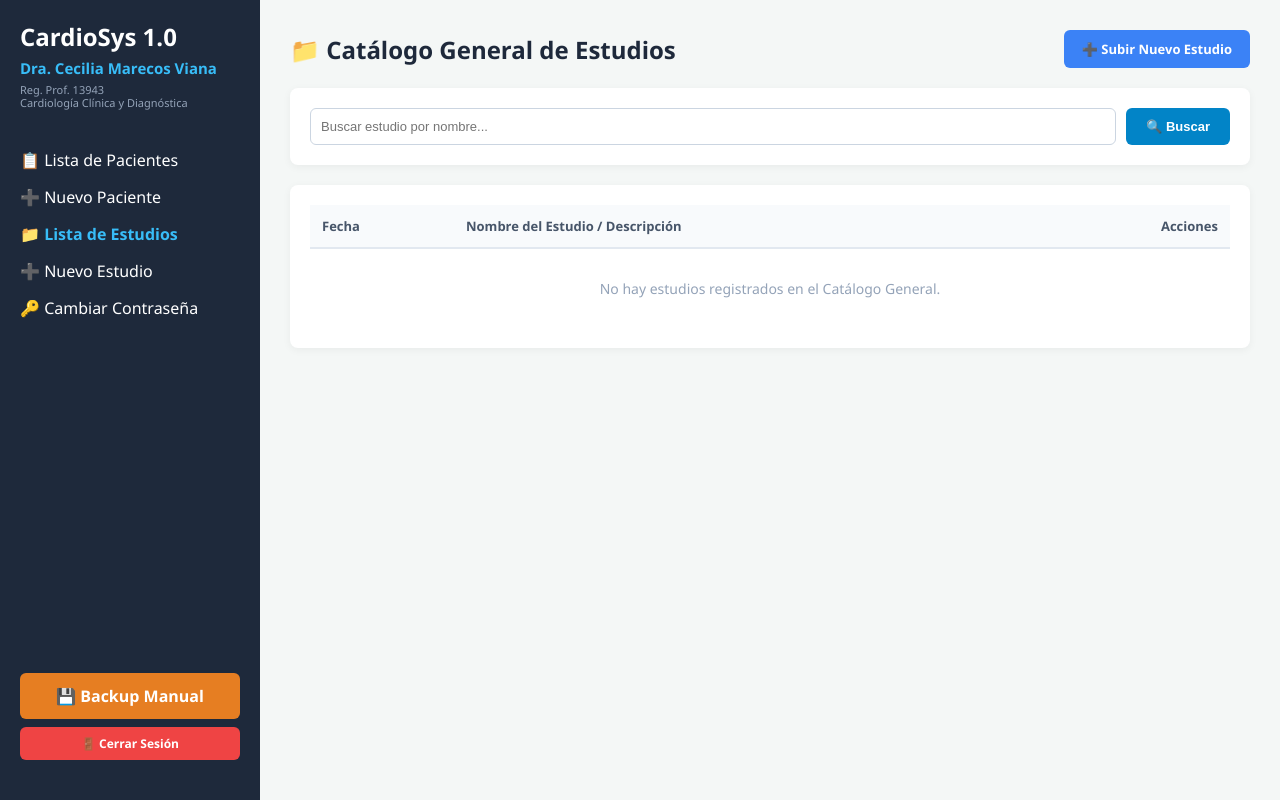
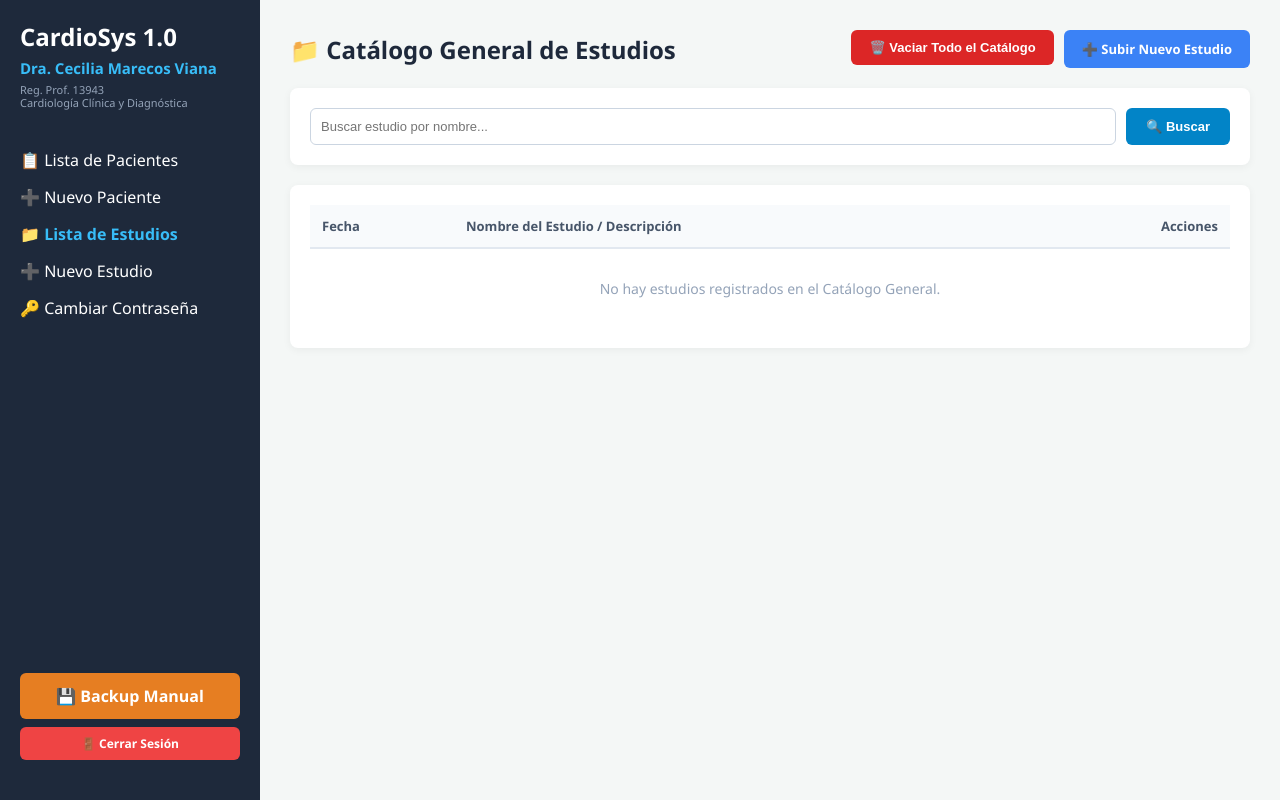
Before and after one commit to patriciafranco-web/CardiosysDraCeciliaMarecos, a Flask app: page /estudios-lista in a window 1280 px wide. Run offline with Flask 3, Linux system fonts and the light colour scheme; the visitor is signed in with stand-in values (Sample User, id 1); data that the repository does not hold is empty.

Commit message:
Update estudios_lista.html

```diff
--- a/templates/estudios_lista.html
+++ b/templates/estudios_lista.html
@@ -28,7 +28,12 @@
     <div style="flex: 1; padding: 30px; overflow-y: auto;">
         <div style="display: flex; justify-content: space-between; align-items: center; margin-bottom: 20px;">
             <h2 style="color: #1e293b; margin: 0;">📁 Catálogo General de Estudios</h2>
-            <a href="/estudios-nuevo" style="background: #3b82f6; color: white; padding: 10px 18px; border-radius: 6px; text-decoration: none; font-weight: bold; font-size: 13px;">➕ Subir Nuevo Estudio</a>
+            <div style="display: flex; gap: 10px;">
+                <form action="/eliminar_todos_estudios_generales" method="POST" style="margin: 0;" onsubmit="return confirm('¿Está segura de que desea ELIMINAR TODOS los estudios del catálogo de un solo golpe?');">
+                    <button type="submit" style="background: #dc2626; color: white; border: none; padding: 10px 18px; border-radius: 6px; font-weight: bold; cursor: pointer; font-size: 13px;">🗑️ Vaciar Todo el Catálogo</button>
+                </form>
+                <a href="/estudios-nuevo" style="background: #3b82f6; color: white; padding: 10px 18px; border-radius: 6px; text-decoration: none; font-weight: bold; font-size: 13px;">➕ Subir Nuevo Estudio</a>
+            </div>
         </div>
 
         <!-- Buscador -->
```
